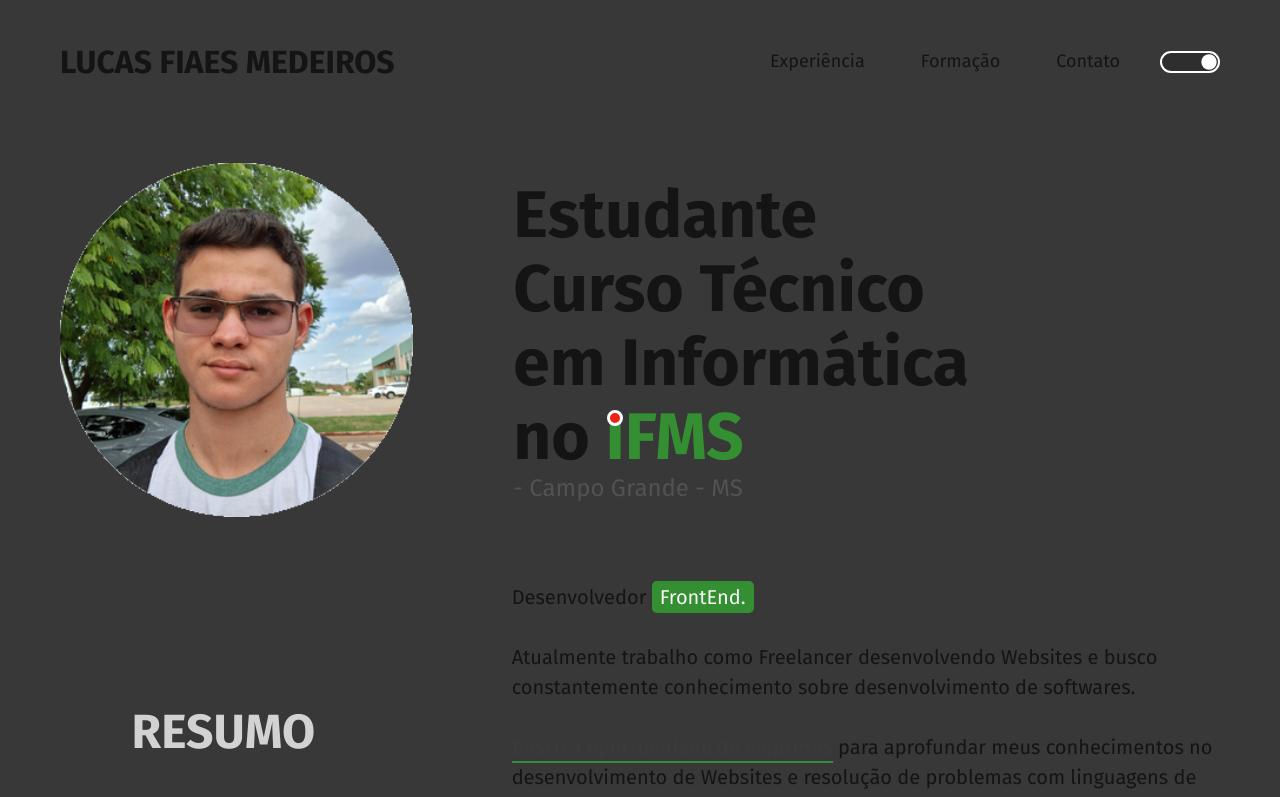
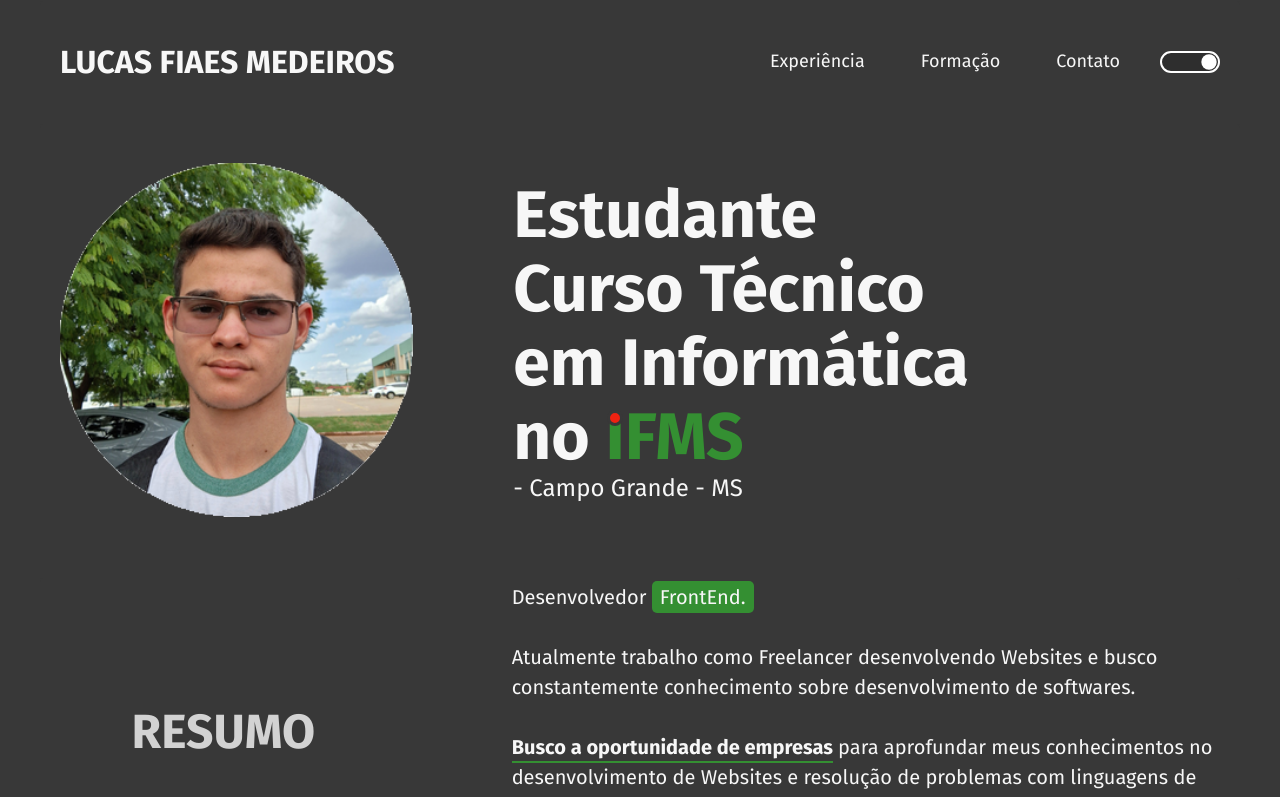
Before and after one commit to LucasMedeiros007/Portif-lio, a plain HTML site: page index.html in a window 1280 px wide. Both pictures are taken after a click on the element 1190 px from the left and 61 px from the top of the page. Shown: the top 797 px of the page. Drawn offline with Linux system fonts and the light colour scheme.

Commit message:
modo escuro quase finalizado

```diff
--- a/css/style.css
+++ b/css/style.css
@@ -7,6 +7,14 @@
 @import './contato.css';
 @import './cores.css';
 
-.h1.dark{
+body.dark .header h1, body.dark .header a, body.dark .introducao, body.dark .introducao p, body.dark .resumo p strong, body.dark .resumo, body.dark .formacao{
     color: #f7f7f7;
 }
+
+body.dark .introducao .ifms::before{
+    border: 3px solid #383838;
+}
+
+body.dark .formacao .wizard{
+    color: #226cb5;
+}
--- a/js/temaLightDark.js
+++ b/js/temaLightDark.js
@@ -19,6 +19,4 @@ trilho.addEventListener('click', ()=>{
 
     experiencia.classList.toggle('light');
     contato.classList.toggle('light');
-
-    titulo.classList.toggle('dark');
 })
```
